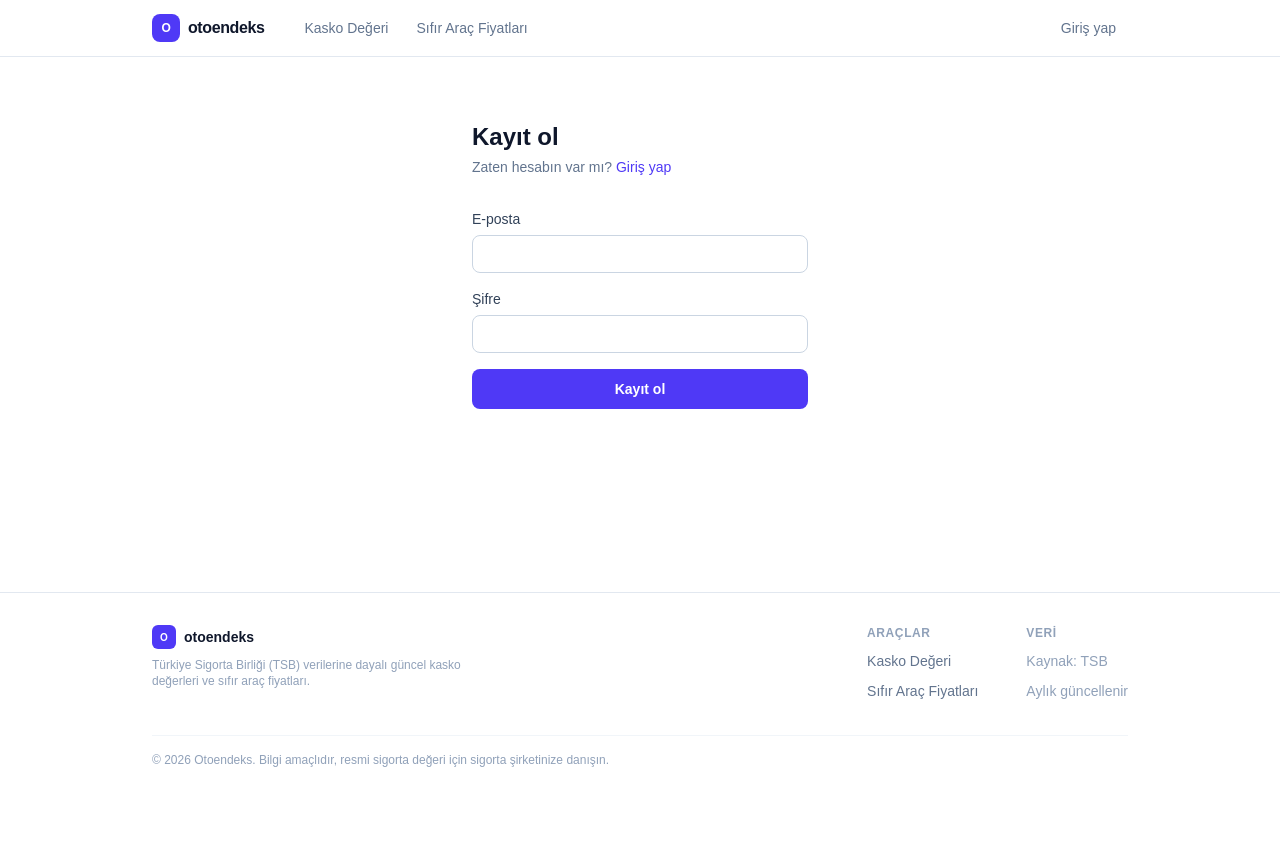
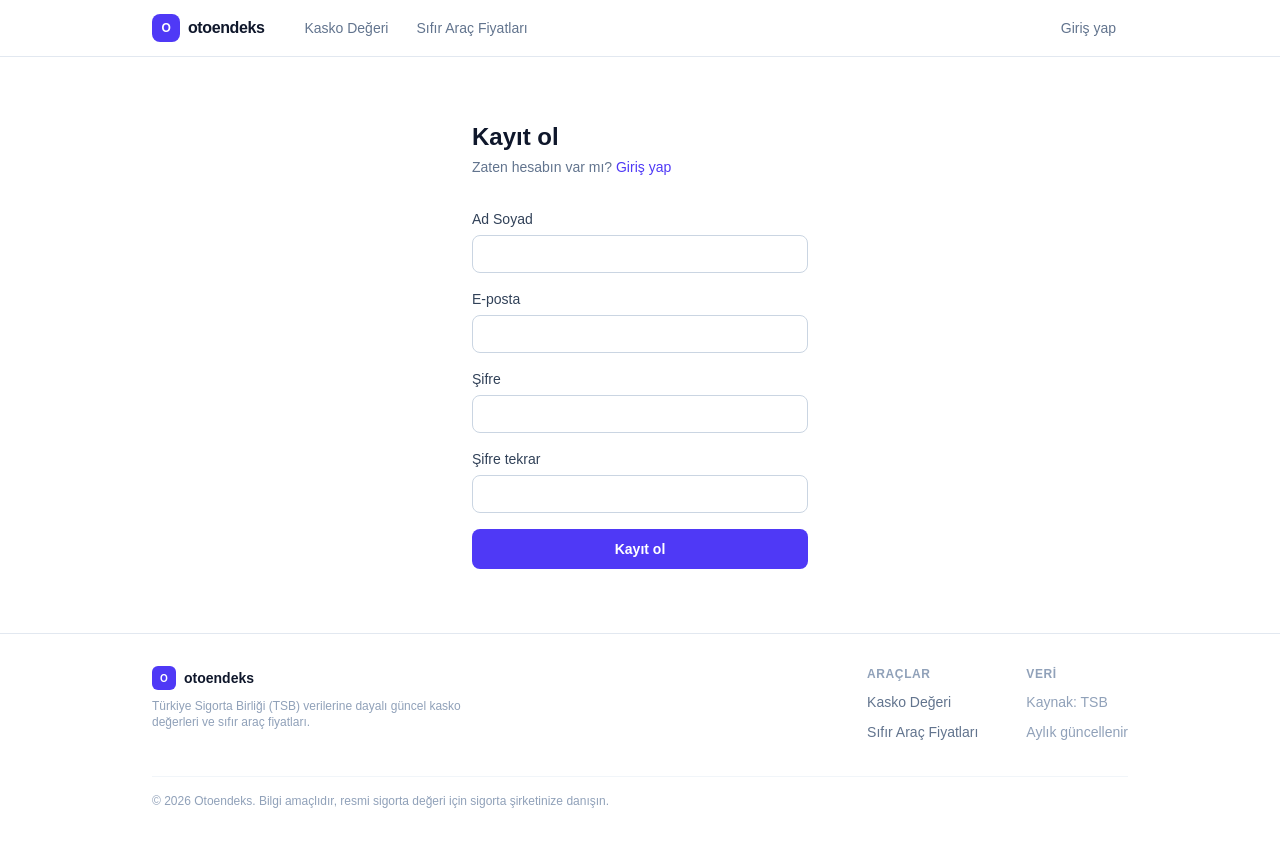
Before and after one commit to guwengul/otoendeks, a Next.js app: page /kayit in a window 1280 px wide. Before the commit the page ends 800 px from the top, so only its background shows below. Built offline with nearby package versions, Linux system fonts and the light colour scheme; no server answers.

Commit message:
UX: kayit formuna ad soyad + sifre tekrar eklendi

```diff
--- a/src/app/actions/auth.ts
+++ b/src/app/actions/auth.ts
@@ -8,8 +8,13 @@ export async function kayitOl(formData: FormData) {
   const supabase = await createClient();
   const email = formData.get("email") as string;
   const password = formData.get("password") as string;
+  const adSoyad = (formData.get("ad_soyad") as string | null)?.trim() || undefined;
 
-  const { error } = await supabase.auth.signUp({ email, password });
+  const { error } = await supabase.auth.signUp({
+    email,
+    password,
+    options: { data: { full_name: adSoyad } },
+  });
   if (error) return { error: error.message };
 
   revalidatePath("/", "layout");
--- a/src/app/kayit/page.tsx
+++ b/src/app/kayit/page.tsx
@@ -14,7 +14,7 @@ export default function KayitPage() {
           </Link>
         </p>
       </div>
-      <AuthForm action={kayitOl} submitLabel="Kayıt ol" />
+      <AuthForm action={kayitOl} submitLabel="Kayıt ol" adSoyadAl />
     </main>
   );
 }
--- a/src/components/AuthForm.tsx
+++ b/src/components/AuthForm.tsx
@@ -8,13 +8,20 @@ export function AuthForm({
   action,
   submitLabel,
   redirectTo,
+  adSoyadAl,
 }: {
   action: AuthAction;
   submitLabel: string;
   redirectTo?: string;
+  adSoyadAl?: boolean;
 }) {
   const [state, formAction, pending] = useActionState<{ error: string } | null, FormData>(
     async (_, formData) => {
+      if (adSoyadAl) {
+        const sifre = formData.get("password") as string;
+        const sifreTekrar = formData.get("password2") as string;
+        if (sifre !== sifreTekrar) return { error: "Şifreler eşleşmiyor." };
+      }
       const result = await action(formData);
       return result ?? null;
     },
@@ -24,6 +31,21 @@ export function AuthForm({
   return (
     <form action={formAction} className="flex flex-col gap-4">
       {redirectTo && <input type="hidden" name="redirect" value={redirectTo} />}
+      {adSoyadAl && (
+        <div>
+          <label className="mb-1.5 block text-sm font-medium text-slate-700" htmlFor="ad_soyad">
+            Ad Soyad
+          </label>
+          <input
+            id="ad_soyad"
+            name="ad_soyad"
+            type="text"
+            required
+            autoComplete="name"
+            className="w-full rounded-lg border border-slate-300 px-3 py-2 text-sm focus:outline-none focus:ring-2 focus:ring-indigo-500"
+          />
+        </div>
+      )}
       <div>
         <label className="mb-1.5 block text-sm font-medium text-slate-700" htmlFor="email">
           E-posta
@@ -46,11 +68,27 @@ export function AuthForm({
           name="password"
           type="password"
           required
-          autoComplete="current-password"
+          autoComplete={adSoyadAl ? "new-password" : "current-password"}
           minLength={8}
           className="w-full rounded-lg border border-slate-300 px-3 py-2 text-sm focus:outline-none focus:ring-2 focus:ring-indigo-500"
         />
       </div>
+      {adSoyadAl && (
+        <div>
+          <label className="mb-1.5 block text-sm font-medium text-slate-700" htmlFor="password2">
+            Şifre tekrar
+          </label>
+          <input
+            id="password2"
+            name="password2"
+            type="password"
+            required
+            autoComplete="new-password"
+            minLength={8}
+            className="w-full rounded-lg border border-slate-300 px-3 py-2 text-sm focus:outline-none focus:ring-2 focus:ring-indigo-500"
+          />
+        </div>
+      )}
       {state?.error && (
         <p className="rounded-lg bg-red-50 px-3 py-2 text-sm text-red-600">{state.error}</p>
       )}
```
